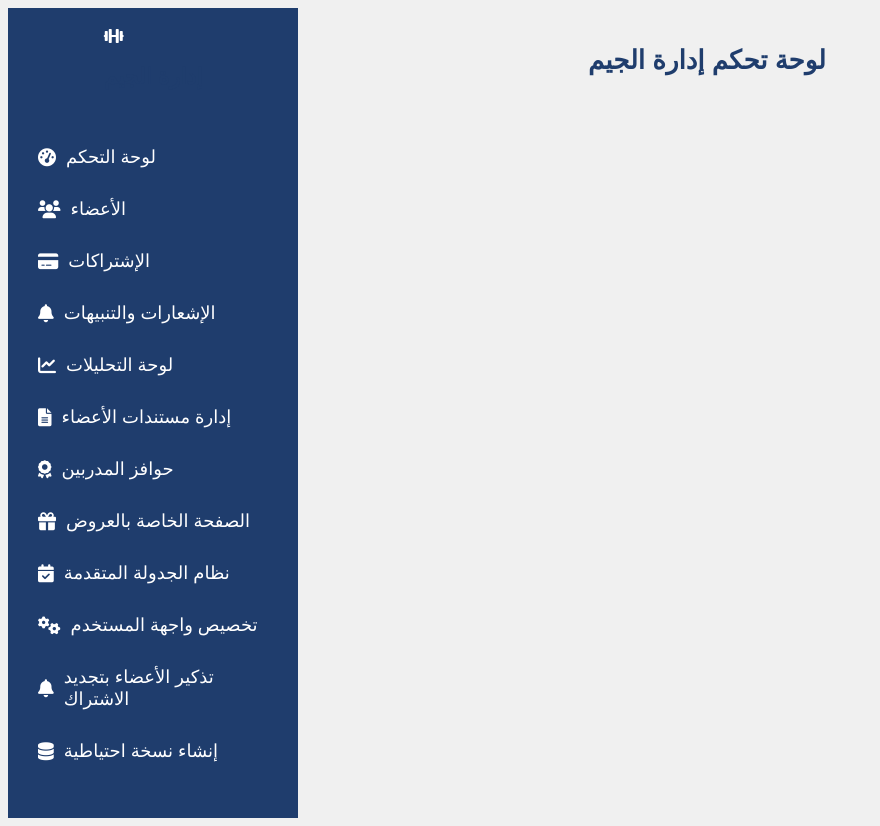
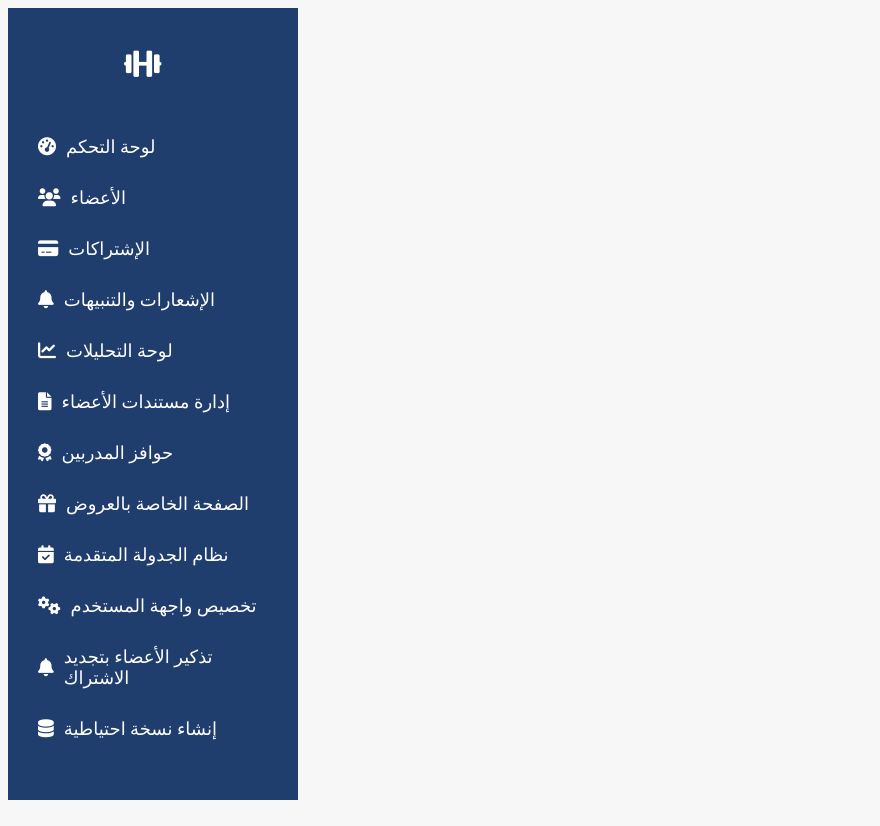
Before and after one commit to m013255m/gymstykl, a PHP site: page / in a window 1280 px wide. Shown: the whole page, without its empty margins (0-880 px from the left). After the commit the page ends 800 px from the top, so only its background shows below. Run offline with PHP 8.4, Linux system fonts and the light colour scheme.

Commit message:
Update style.css

```diff
--- a/style.css
+++ b/style.css
@@ -1,7 +1,8 @@
+/* إضافة الخطوط المميزة */
 body {
     display: flex;
-    background-color: #f0f0f0;
-    font-family: 'Arial', sans-serif;
+    background-color: #f7f7f7;
+    font-family: 'Roboto', sans-serif;
     color: #333;
 }
 
@@ -12,18 +13,27 @@ body {
     padding: 20px;
     display: flex;
     flex-direction: column;
-    align-items: center;
+    align-items: flex-end; /* جعل الشريط الجانبي على الجهة اليمنى */
+    position: fixed;
+    height: 100vh;
 }
 
-.sidebar .logo img {
-    width: 50px;
-    margin-bottom: 10px;
+.sidebar .logo {
+    display: flex;
+    align-items: center;
+    justify-content: center;
 }
 
-.sidebar h2 {
-    font-size: 22px;
+.sidebar .logo i {
+    font-size: 30px;
+    margin-right: 10px;
+}
+
+.sidebar .logo h2 {
+    font-size: 24px;
     margin-bottom: 20px;
     text-align: center;
+    font-family: 'Playfair Display', serif; /* خط راقي لاسم الموقع */
 }
 
 .sidebar ul {
@@ -58,19 +69,21 @@ body {
 .content {
     flex: 1;
     padding: 20px;
-    margin-left: 270px;
+    margin-right: 270px; /* لتجنب التداخل مع الشريط الجانبي */
 }
 
 h1 {
     color: #1f3d6d;
     font-size: 26px;
     margin-bottom: 20px;
+    font-family: 'Playfair Display', serif;
 }
 
 h2 {
     color: #1f3d6d;
     font-size: 22px;
     margin-bottom: 15px;
+    font-family: 'Playfair Display', serif;
 }
 
 .section-content {
```
Also changed, not shown: other parts of style.css (+9 -28 lines).
